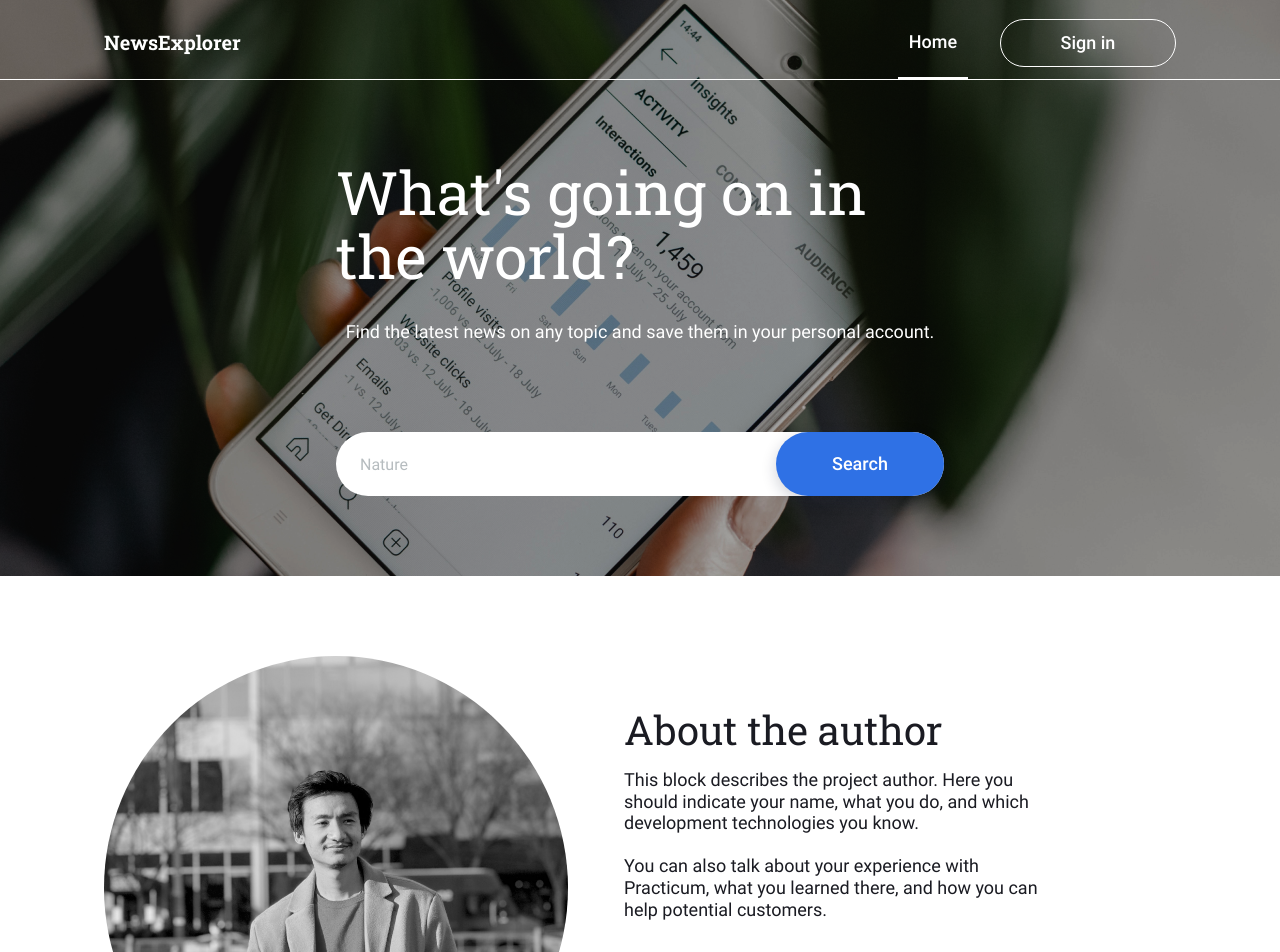
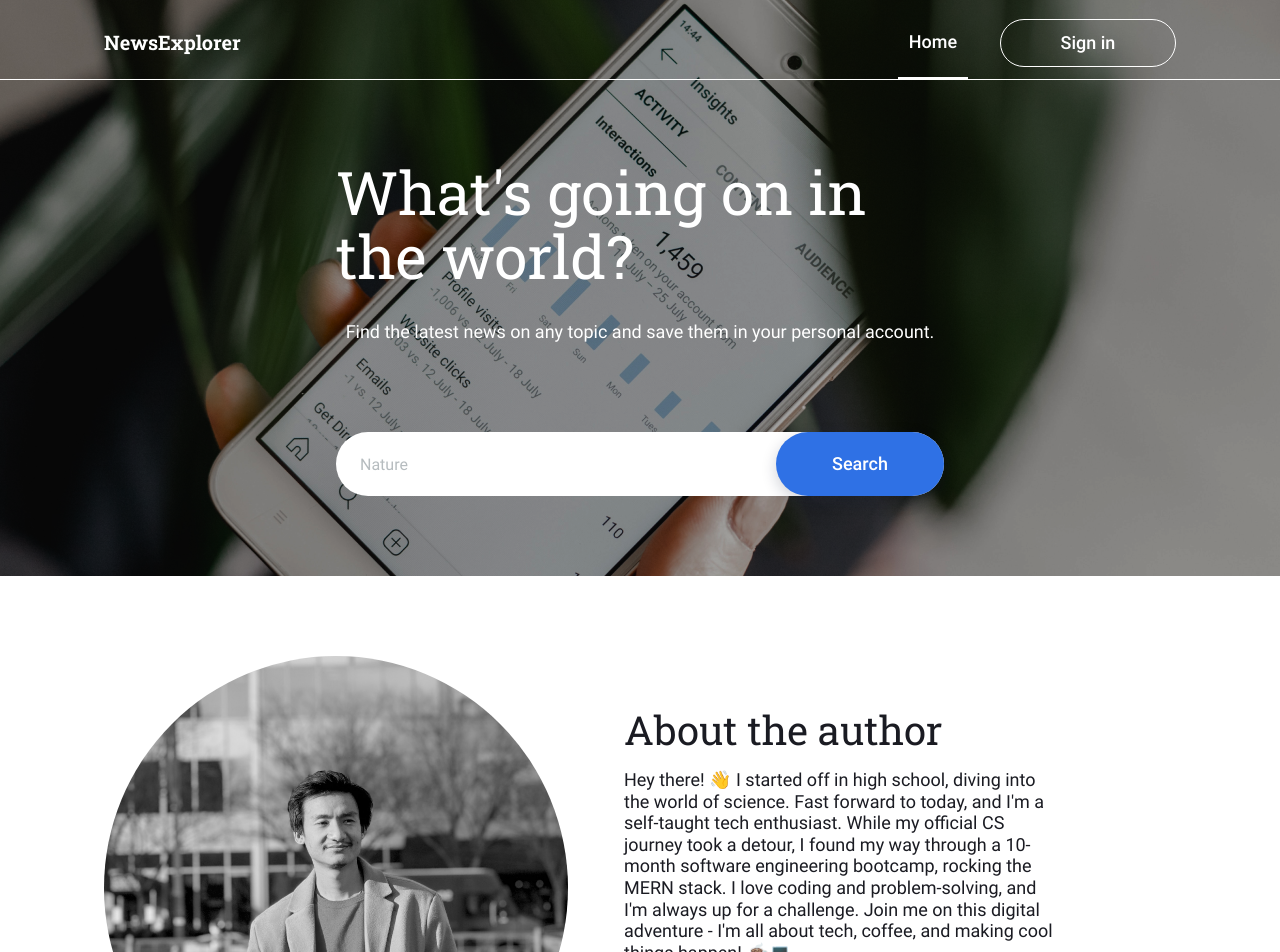
Before and after one commit to kamalthapa1997/news-explorer-frontend, a React (Create React App) app: page / in a window 1280 px wide. Shown: the top 952 px of the page. Built offline with nearby package versions, Linux system fonts and the light colour scheme.

Commit message:
submit my last project

```diff
--- a/src/components/Section/Section.js
+++ b/src/components/Section/Section.js
@@ -11,12 +11,13 @@ function Section() {
         <div className="section__infos">
           <h3 className="section__title">About the author</h3>
           <p className="section__textcontent">
-            This block describes the project author. Here you should indicate
-            your name, what you do, and which development technologies you know.
-            <br />
-            <br />
-            You can also talk about your experience with Practicum, what you
-            learned there, and how you can help potential customers.
+            Hey there! 👋 I started off in high school, diving into the world of
+            science. Fast forward to today, and I'm a self-taught tech
+            enthusiast. While my official CS journey took a detour, I found my
+            way through a 10-month software engineering bootcamp, rocking the
+            MERN stack. I love coding and problem-solving, and I'm always up for
+            a challenge. Join me on this digital adventure - I'm all about tech,
+            coffee, and making cool things happen! ☕💻
           </p>
         </div>
       </div>
```
